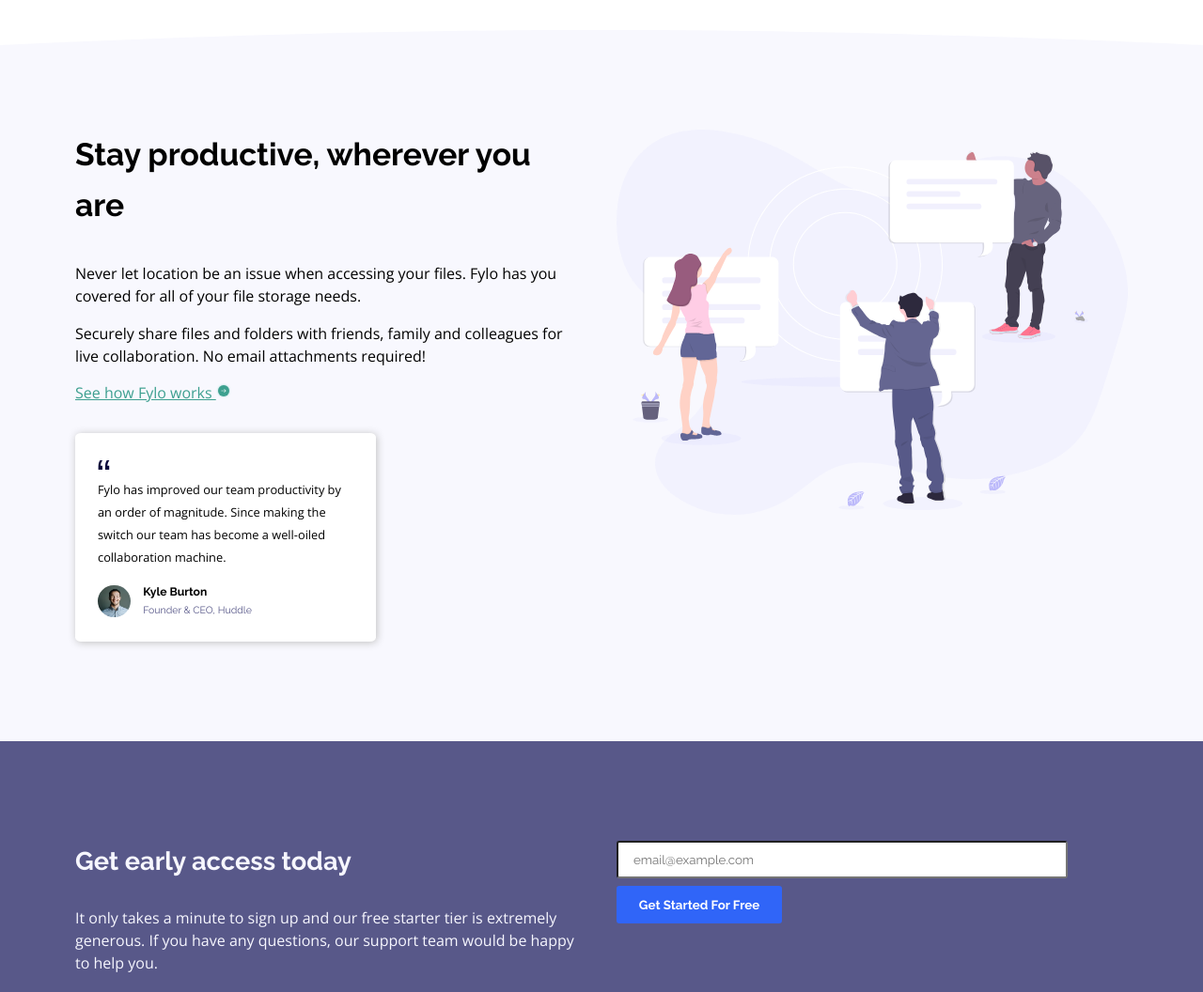
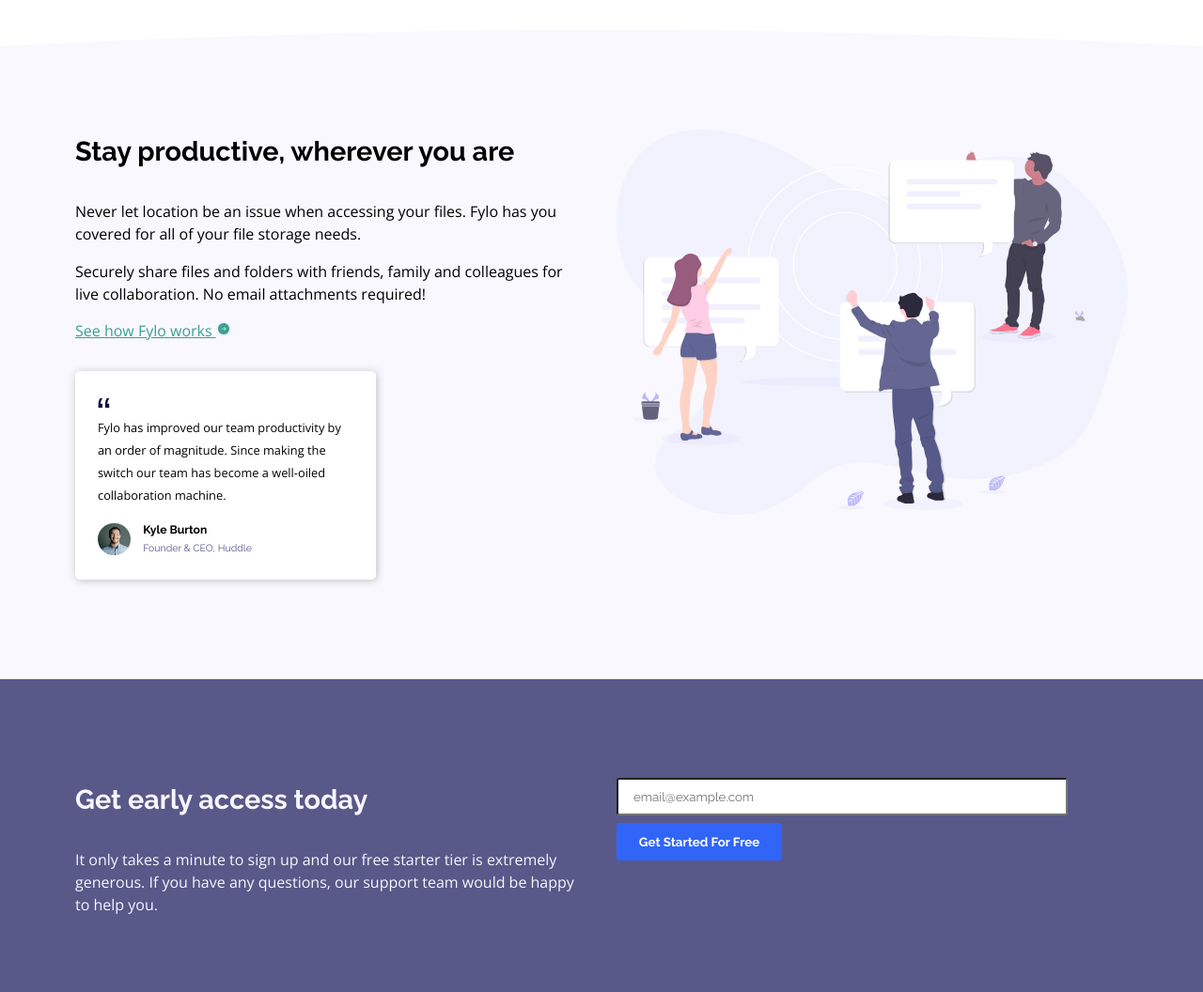
Before and after one commit to shElkhateeb/fylo-landing-page-with-two-column-layout-master, a plain HTML site: page index.html in a window 1280 px wide. Shown: the part 820-1876 px from the top of the page at 94% size. Drawn offline with nearby package versions, Linux system fonts and the light colour scheme.

Commit message:
Change h2 font size

```diff
--- a/css/style.css
+++ b/css/style.css
@@ -103,7 +103,7 @@
 }
 
 section:nth-child(2) h2 {
-  font-size: calc(0.5rem + 2vw);
+  font-size: calc(1rem + 1vw);
 }
 
 section:nth-child(2) {
@@ -170,7 +170,7 @@
 }
 
 section:nth-child(3) h2 {
-  font-size: calc(0.9rem + 1vw);
+  font-size: calc(1rem + 1vw);
 }
 
 section:nth-child(3) input[type="email"] {
```
